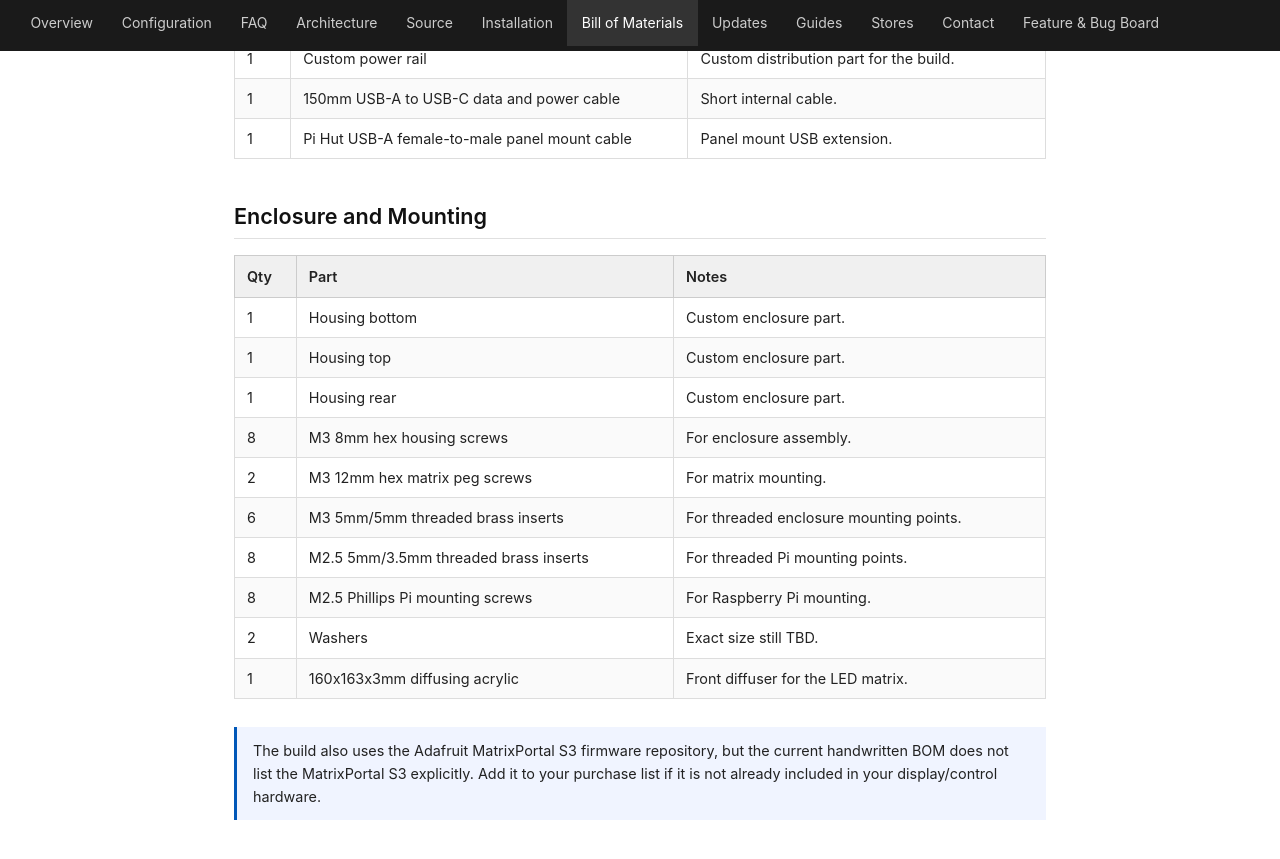
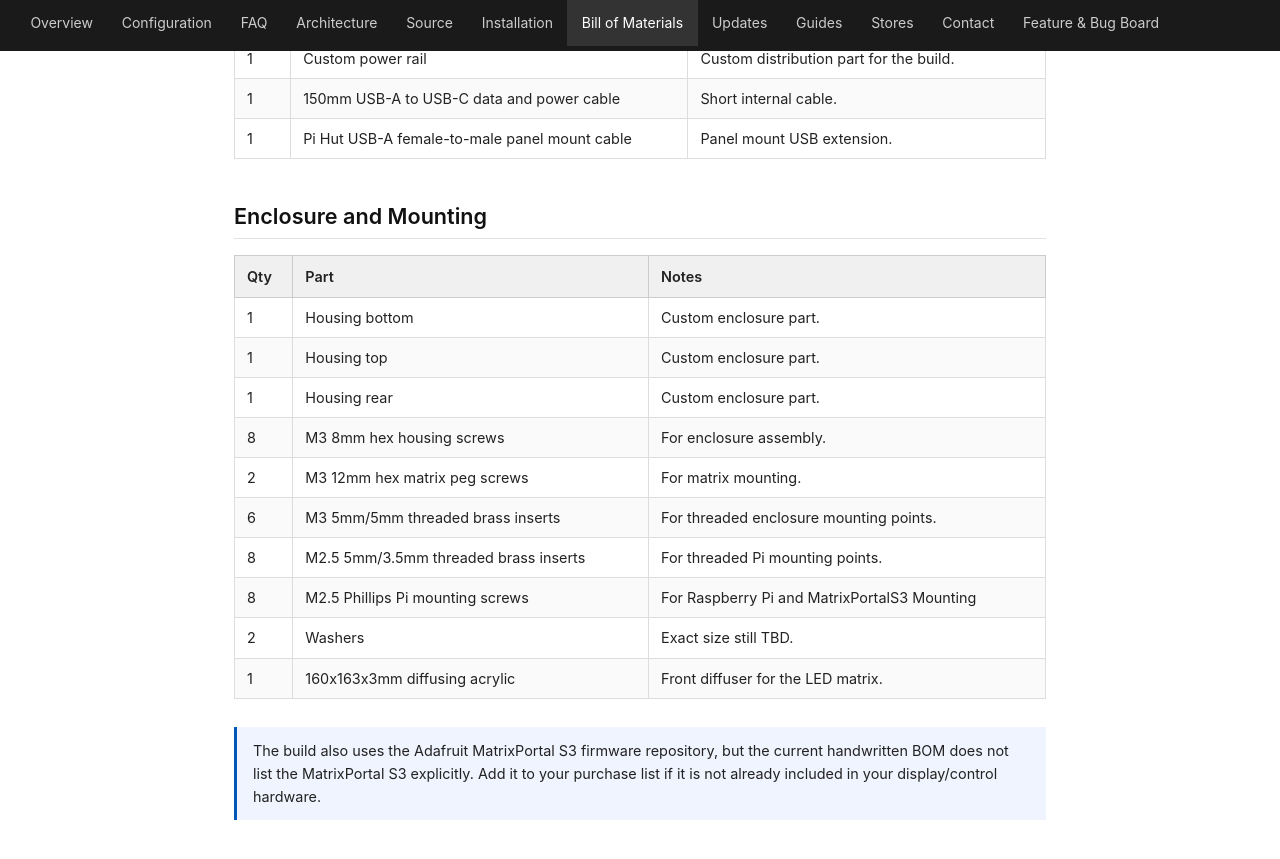
Before and after one commit to deskradario/deskradar-wiki, a Jekyll site: the page built from bill_of_materials.html, in a window 1280 px wide and 900 px high, scrolled down 808 px. Shown: the top 859 px of the window. Built offline with Jekyll 4.4.1, drawn with Linux system fonts in a browser that asks for light colours.

Commit message:
small amendment p

```diff
--- a/bill_of_materials.html
+++ b/bill_of_materials.html
@@ -49,7 +49,7 @@ permalink: /bill_of_materials.html
     <tr><td>2</td><td>M3 12mm hex matrix peg screws</td><td>For matrix mounting.</td></tr>
     <tr><td>6</td><td>M3 5mm/5mm threaded brass inserts</td><td>For threaded enclosure mounting points.</td></tr>
     <tr><td>8</td><td>M2.5 5mm/3.5mm threaded brass inserts</td><td>For threaded Pi mounting points.</td></tr>
-    <tr><td>8</td><td>M2.5 Phillips Pi mounting screws</td><td>For Raspberry Pi mounting.</td></tr>
+    <tr><td>8</td><td>M2.5 Phillips Pi mounting screws</td><td>For Raspberry Pi and MatrixPortalS3 Mounting</td></tr>
     <tr><td>2</td><td>Washers</td><td>Exact size still TBD.</td></tr>
     <tr><td>1</td><td>160x163x3mm diffusing acrylic</td><td>Front diffuser for the LED matrix.</td></tr>
   </tbody>
```
